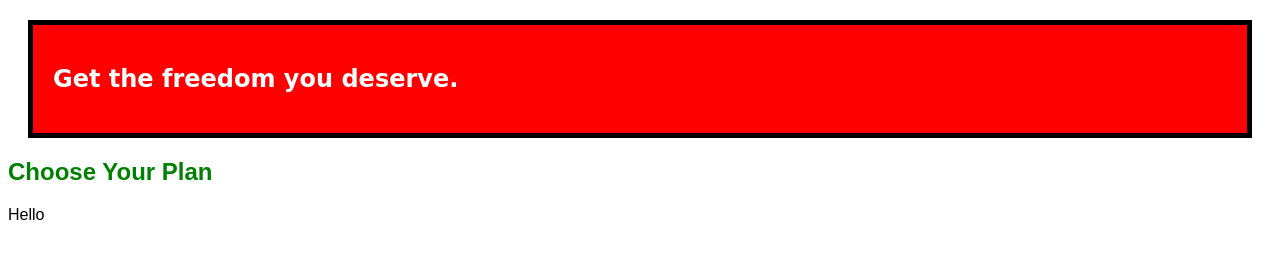
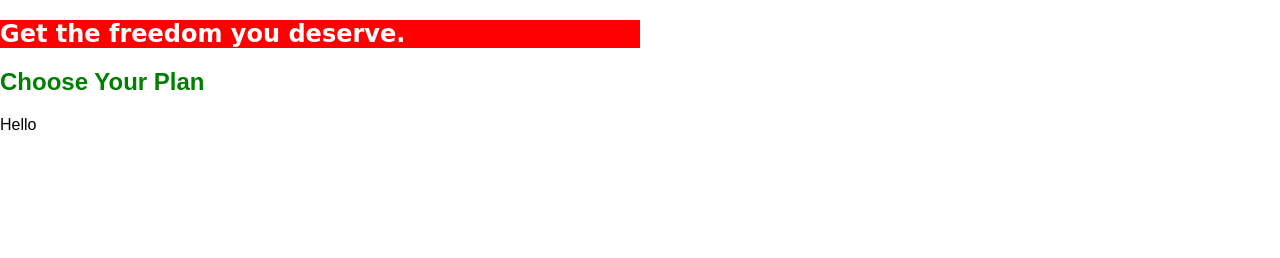
Before and after one commit to dannyflatiron/css-advanced, a plain HTML site: page index.html in a window 1280 px wide. Drawn offline with Linux system fonts and the light colour scheme; a web font is replaced by a local one.

Commit message:
understanding box sizing

```diff
--- a/main.css
+++ b/main.css
@@ -4,6 +4,7 @@
 
 body {
   font-family: arial;
+  margin: 0;
 }
 
 #practice {
@@ -32,9 +33,8 @@ ol > li {
 
 #product-overview {
   background: red;
-  padding: 20px;
-  border: 5px black solid;
-  margin: 20px;
+  width: 50%;
+  height: 100%;
 }
 
 #product-overview h1 {
```
